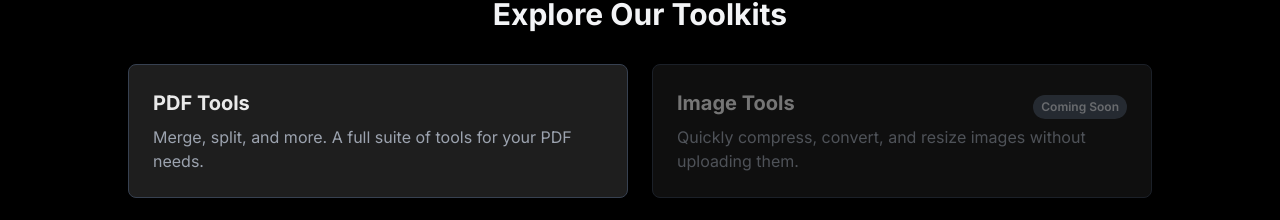
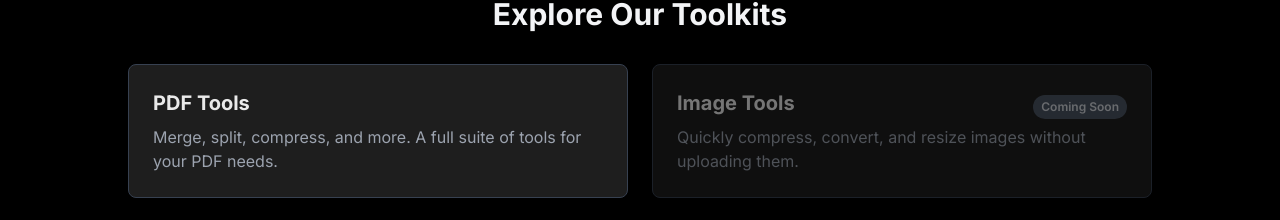
Before and after one commit to Swarnadeep17/docenclave, a Next.js app: page / in a window 1280 px wide. Shown: the part 900-1120 px from the top of the page. Built offline with nearby package versions, Linux system fonts and the light colour scheme; no server answers; the database is empty.

Commit message:
Update page.js

```diff
--- a/src/app/page.js
+++ b/src/app/page.js
@@ -1,62 +1,45 @@
-// src/app/page.js
+'use client';
+
+import { useState, useEffect } from 'react';
 import ImpactCounter from '@/components/ImpactCounter';
 import Link from 'next/link';
-import { getStatsData } from '@/lib/stats'; // <--- NEW: Import the direct database function
 
-// --- DATA FOR STATIC CONTENT (no changes needed here) ---
 const toolCategories = [
-  {
-    name: 'PDF Tools',
-    description: 'Merge, split, and more. A full suite of tools for your PDF needs.',
-    href: '/pdf-tools'
-  },
-  {
-    name: 'Image Tools',
-    description: 'Quickly compress, convert, and resize images without uploading them.',
-    href: '#',
-    isComingSoon: true
-  },
-  {
-    name: 'Office Tools',
-    description: 'View Word & Excel files, convert them to PDF, all in complete privacy.',
-    href: '#',
-    isComingSoon: true
-  },
-  {
-    name: 'AI Tools',
-    description: 'Summarize, chat with, and extract data from your documents. Powered by AI.',
-    href: '#',
-    isComingSoon: true
-  },
+  { name: 'PDF Tools', description: 'Merge, split, compress, and more. A full suite of tools for your PDF needs.', href: '/pdf-tools' },
+  { name: 'Image Tools', description: 'Quickly compress, convert, and resize images without uploading them.', href: '#', isComingSoon: true },
+  { name: 'Office Tools', description: 'View Word & Excel files, convert them to PDF, all in complete privacy.', href: '#', isComingSoon: true },
+  { name: 'AI Tools', description: 'Summarize, chat with, and extract data from your documents. Powered by AI.', href: '#', isComingSoon: true },
 ];
 
 const uspItems = [
-    {
-        icon: '🔒',
-        title: '100% Private',
-        description: 'Your files are never uploaded to a server. All processing happens on your computer, ensuring your data remains yours, and yours alone.',
-    },
-    {
-        icon: '⚡',
-        title: 'Blazing Fast',
-        description: 'No more waiting for large files to upload and download. Get your results in seconds, not minutes, at the full speed of your own device.',
-    },
-    {
-        icon: '🎁',
-        title: 'Completely Free',
-        description: 'No subscriptions, no watermarks, and no hidden fees. All our browser-based tools are free to use, forever.',
-    }
+    { icon: '🔒', title: '100% Private', description: 'Your files are never uploaded to a server. All processing happens on your computer, ensuring your data remains yours, and yours alone.' },
+    { icon: '⚡', title: 'Blazing Fast', description: 'No more waiting for large files to upload and download. Get your results in seconds, not minutes, at the full speed of your own device.' },
+    { icon: '🎁', title: 'Completely Free', description: 'No subscriptions, no watermarks, and no hidden fees. All our browser-based tools are free to use, forever.' }
 ];
 
-// --- REMOVED: The old async function getStats() that used fetch is gone. ---
+export default function HomePage() {
+  const [stats, setStats] = useState({ visits: 0, downloads: 0 });
+  const [isLoadingStats, setIsLoadingStats] = useState(true);
 
-export default async function HomePage() {
-  // --- NEW: This now calls the direct database function. It's cleaner and works during the build. ---
-  const initialStats = await getStatsData();
+  useEffect(() => {
+    async function fetchStats() {
+      try {
+        const res = await fetch('/api/stats');
+        if (res.ok) {
+          const data = await res.json();
+          setStats(data);
+        }
+      } catch (error) {
+        console.error("Could not fetch stats:", error);
+      } finally {
+        setIsLoadingStats(false);
+      }
+    }
+    fetchStats();
+  }, []);
 
   return (
     <div className="w-full">
-      {/* Hero Section */}
       <section className="flex flex-col items-center justify-center min-h-screen text-center px-4 pt-20">
         <h1 className="text-4xl md:text-6xl font-bold mb-4 bg-gradient-to-r from-gray-200 to-gray-400 text-transparent bg-clip-text">
           Your Private Document Enclave
@@ -64,46 +47,28 @@ export default async function HomePage() {
         <p className="text-lg md:text-xl text-gray-300 max-w-3xl">
           The secure offline toolkit to merge, compress, and convert your files. No uploads. No tracking. No compromise.
         </p>
-
         <ImpactCounter
-          initialVisits={initialStats.visits}
-          initialDownloads={initialStats.downloads}
+          initialVisits={stats.visits}
+          initialDownloads={stats.downloads}
+          isLoading={isLoadingStats}
         />
       </section>
-
-      {/* Tools & USP Sections Wrapper */}
       <div className="bg-black py-20 md:py-24 px-4">
-        {/* Tool Selection Grid */}
         <div id="tools" className="w-full max-w-5xl mx-auto">
           <h2 className="text-3xl font-bold mb-8 text-center text-gray-100">Explore Our Toolkits</h2>
           <div className="grid grid-cols-1 md:grid-cols-2 gap-6">
             {toolCategories.map((tool) => (
-              <Link
-                key={tool.name}
-                href={tool.href}
-                className={`bg-card-bg p-6 rounded-lg border border-gray-700 transition-all duration-200 group ${tool.isComingSoon ? 'opacity-50 cursor-not-allowed' : 'hover:border-accent'}`}
-              >
-                <div className="flex justify-between items-center">
-                    <h3 className="text-xl font-bold mb-2 group-hover:text-accent">{tool.name}</h3>
-                    {tool.isComingSoon && <span className="text-xs bg-gray-600 text-gray-300 font-semibold px-2 py-1 rounded-full">Coming Soon</span>}
-                </div>
+              <Link key={tool.name} href={tool.href} className={`bg-card-bg p-6 rounded-lg border border-gray-700 transition-all duration-200 group ${tool.isComingSoon ? 'opacity-50 cursor-not-allowed' : 'hover:border-accent'}`}>
+                <div className="flex justify-between items-center"><h3 className="text-xl font-bold mb-2 group-hover:text-accent">{tool.name}</h3>{tool.isComingSoon && <span className="text-xs bg-gray-600 text-gray-300 font-semibold px-2 py-1 rounded-full">Coming Soon</span>}</div>
                 <p className="text-gray-400">{tool.description}</p>
               </Link>
             ))}
           </div>
         </div>
-
-        {/* USP Section */}
         <div className="w-full max-w-6xl mx-auto mt-24 md:mt-32">
             <h2 className="text-3xl font-bold mb-12 text-center text-gray-100">Why DocEnclave?</h2>
             <div className="grid grid-cols-1 md:grid-cols-3 gap-8 text-center">
-                {uspItems.map((item) => (
-                    <div key={item.title} className="bg-card-bg p-8 rounded-lg border border-gray-700">
-                        <div className="text-4xl mb-4">{item.icon}</div>
-                        <h3 className="text-2xl font-bold mb-2">{item.title}</h3>
-                        <p className="text-gray-400">{item.description}</p>
-                    </div>
-                ))}
+                {uspItems.map((item) => (<div key={item.title} className="bg-card-bg p-8 rounded-lg border border-gray-700"><div className="text-4xl mb-4">{item.icon}</div><h3 className="text-2xl font-bold mb-2">{item.title}</h3><p className="text-gray-400">{item.description}</p></div>))}
             </div>
         </div>
       </div>
```
